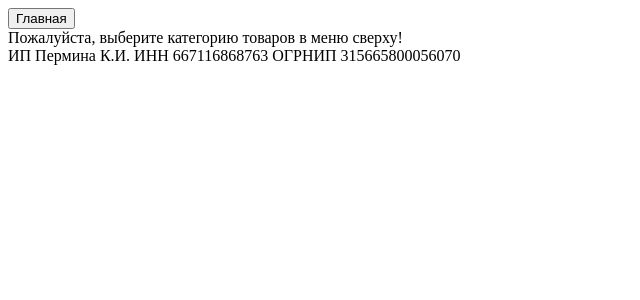
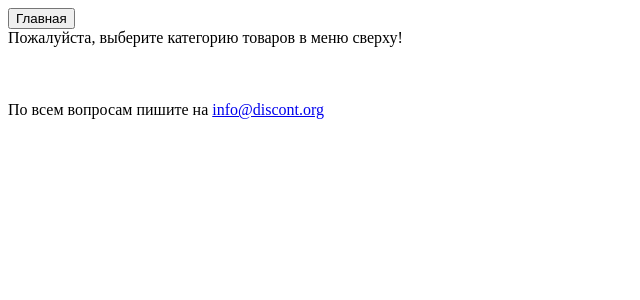
Before and after one commit to Areso/eShowcase, a PHP site: page / in a window 1280 px wide. Shown: the top 300 px of the page, without its empty margins (0-640 px from the left). Run offline with PHP 8.4, Linux system fonts and the light colour scheme; data that the repository does not hold is empty.

Commit message:
looks like it is done for now

```diff
--- a/index.php
+++ b/index.php
@@ -84,7 +84,11 @@ for($i = 0; $i < $cat_len; $i++) {
 echo "</div>";
 echo "<div id='Main' class='tabcontent'>";
 echo "Пожалуйста, выберите категорию товаров в меню сверху!<br>";
-echo "ИП Пермина К.И. ИНН 667116868763 ОГРНИП 315665800056070";
+echo "<br>";
+echo "<br>";
+echo "<br>";
+echo "По всем вопросам пишите на <a href='mailto:info@discont.org'>info@discont.org</a>";
+//echo "ИП Пермина К.И. ИНН 667116868763 ОГРНИП 315665800056070";
 echo "</div>";
 
 for($y = 0; $y < $cat_len+1; $y++) {
@@ -193,16 +197,14 @@ for($y = 0; $y < $cat_len+1; $y++) {
 		echo "<br>";
 		echo "<br>";
 		echo "<br>";
-		echo "ИП Пермина К.И. ИНН 667116868763 ОГРНИП 315665800056070";
+		//echo "ИП Пермина К.И. ИНН 667116868763 ОГРНИП 315665800056070";
+		echo "По всем вопросам пишите на <a href='mailto:info@discont.org'>info@discont.org</a>";
 		echo "</div>";
 		echo "</div>";
 	} else {
 		//!
 	}
 }
-
-
-
 echo "</div>";
 echo "</body>";
 echo "</html>";
--- a/order.js
+++ b/order.js
@@ -8,7 +8,7 @@ function makeOrder() {
                 qty = inputs[index].value;
                 if (qty !=='0' && qty !== '' && qty>0) {
                     sku = sku.replace('input', '');
-                    order_line= 'ordered sku is '+sku+' , ordered number is '+qty+' ;';
+                    order_line= 'ordered sku is '+sku+' , ordered number is '+qty+' ;\r\n';
                     console.log(order_line);
                     sending_data.push(order_line);
                 }
@@ -17,9 +17,9 @@ function makeOrder() {
 			customer = prompt('Пожалуйста, ваше ФИО');
             email    = prompt('Пожалуйста, введите ваш email');
             phone    = prompt('Пожалуйста, введите ваш номер телефона');
-            sending_data.push(customer);
-            sending_data.push(email);
-            sending_data.push(phone);
+            sending_data.push(customer+' ;\r\n');
+            sending_data.push(email+' ;\r\n');
+            sending_data.push(phone+' ;\r\n');
             sendOrder();
         }
 }
```
